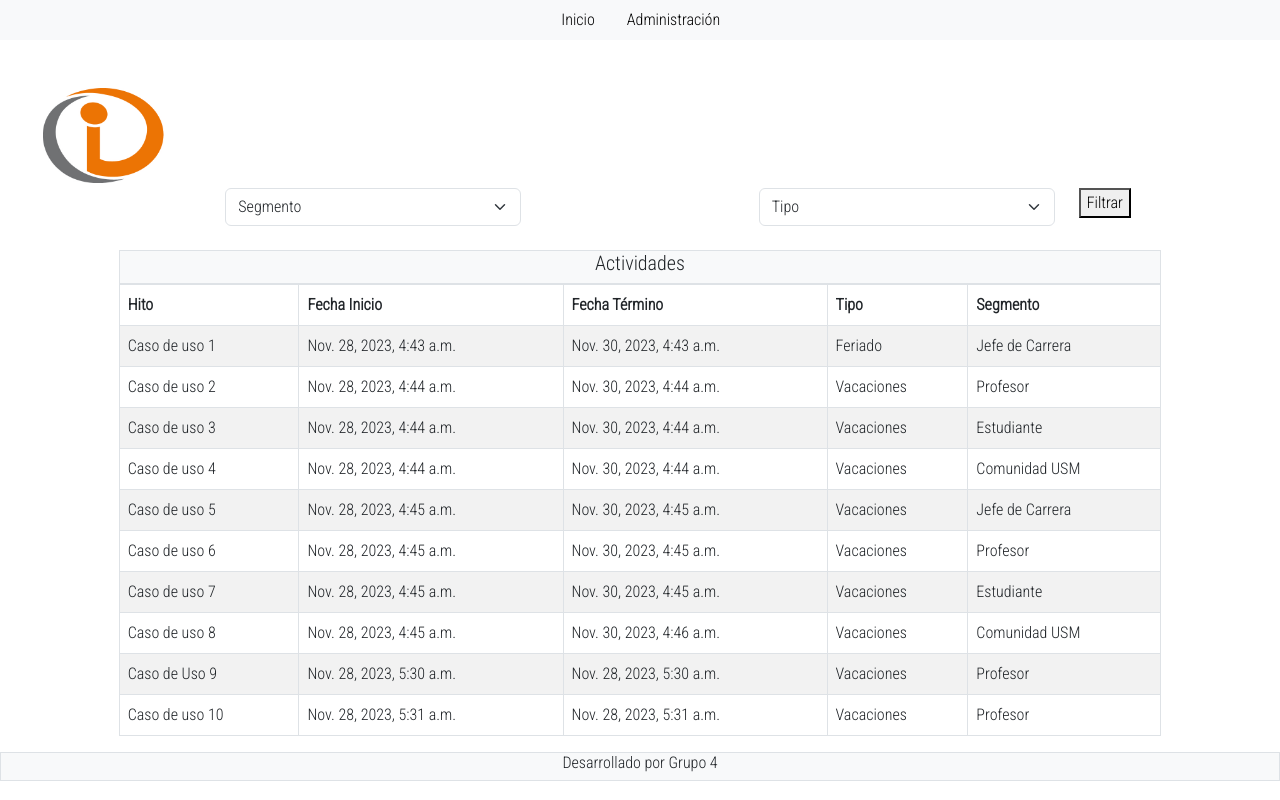
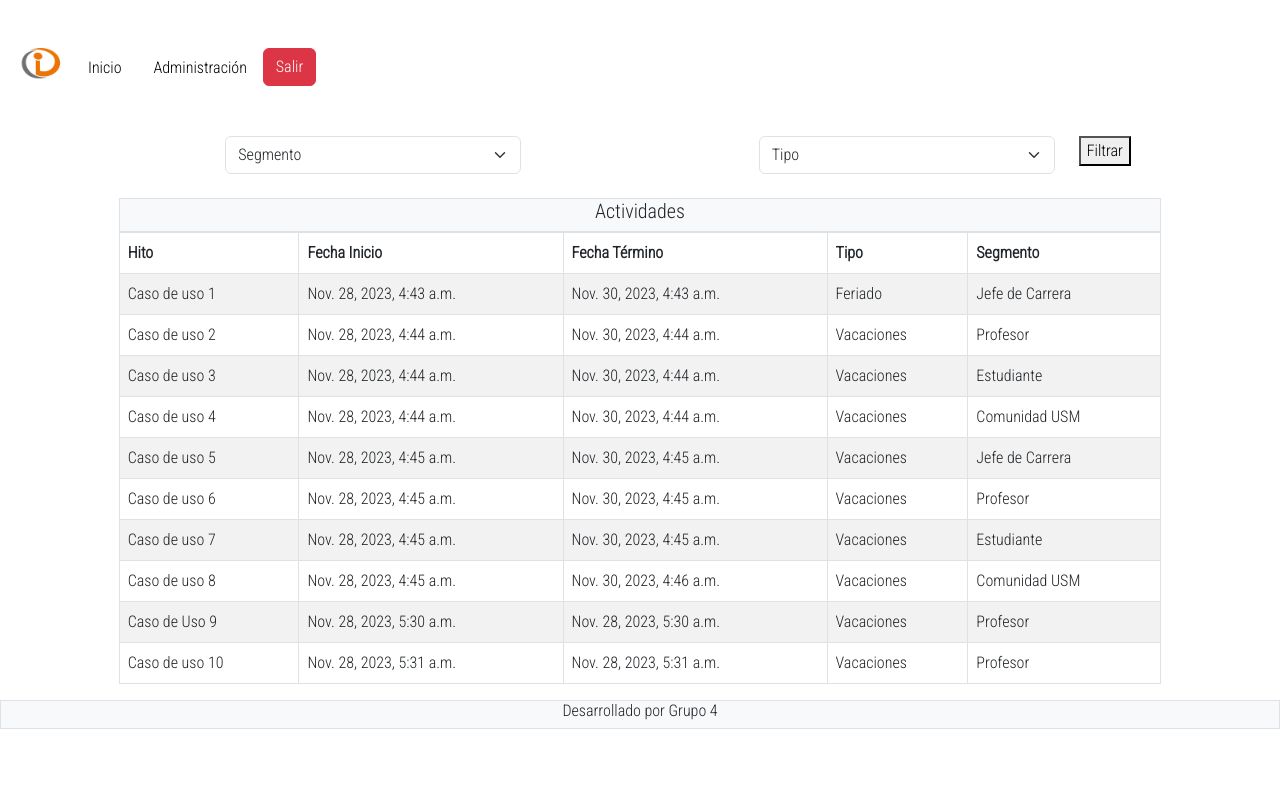
Before and after one commit to 00ght/CER3, a Django app: page / in a window 1280 px wide. Run offline with Django 4.2, Linux system fonts and the light colour scheme; a user stored in the database is signed in; data comes from the database, SQL or seed files in the repository; both versions use the stored data as it was after the commit; some libraries are stand-ins or nearby versions.

Commit message:
Corrección NavBar

```diff
--- a/core/templates/base.html
+++ b/core/templates/base.html
@@ -12,22 +12,26 @@
   @import url('https://fonts.googleapis.com/css2?family=Quicksand:wght@300&family=Roboto+Condensed:ital,wght@0,100;0,300;1,100&display=swap');
 </style>
 <body>
-    <div class="container-fluid">
-        <div class="row">
-            <div class="col-xl-5 d-none d-xl-block d-xxl-none bg-light"></div>
-            <div class="col-xl-7 d-none d-xl-block d-xxl-none bg-light">
+    <div class="container-fluid mt-5">
+
         <nav id="navbar">
             <ul class="nav">
+                <a class="navbar-brand" href="#">
+                    <img class="img-fluid" src="{%static 'core\logo_INF.png' %}" alt="Logo Departamento Informática" width="60" height="54" class="d-inline-block align-text-top">
+                </a>
                 <li class="nav-item">
                     <a class="nav-link" style="color: black" href="#">Inicio</a>
                 </li>
                 <li class="nav-item">
                     <a class="nav-link" style="color: black" href="admin/">Administración</a>
                 </li>
+                {% if user.is_authenticated  %}
+                <li class="nav-item">
+                    <a class="btn btn-danger" href="/admin/logout/">Salir</a>
+                </li>
+                {% endif %}
             </ul>
         </nav>
-            </div>
-        </div>
 
 
 
@@ -63,11 +67,6 @@
 
 
         <form method="get" action="{% url 'home' %}">
-          <div class="row">
-              <div class="col-2">
-                  <img class="img-fluid" src="{%static 'core\logo_INF.png' %}" alt="Logo Departamento Informática">
-              </div>
-          </div>
           <div class="row">
               <div class="col-2"></div>
               <div class="col-3">
```
Also changed, not shown: db.sqlite3. Lines whose indentation alone changed are shown as unchanged.
